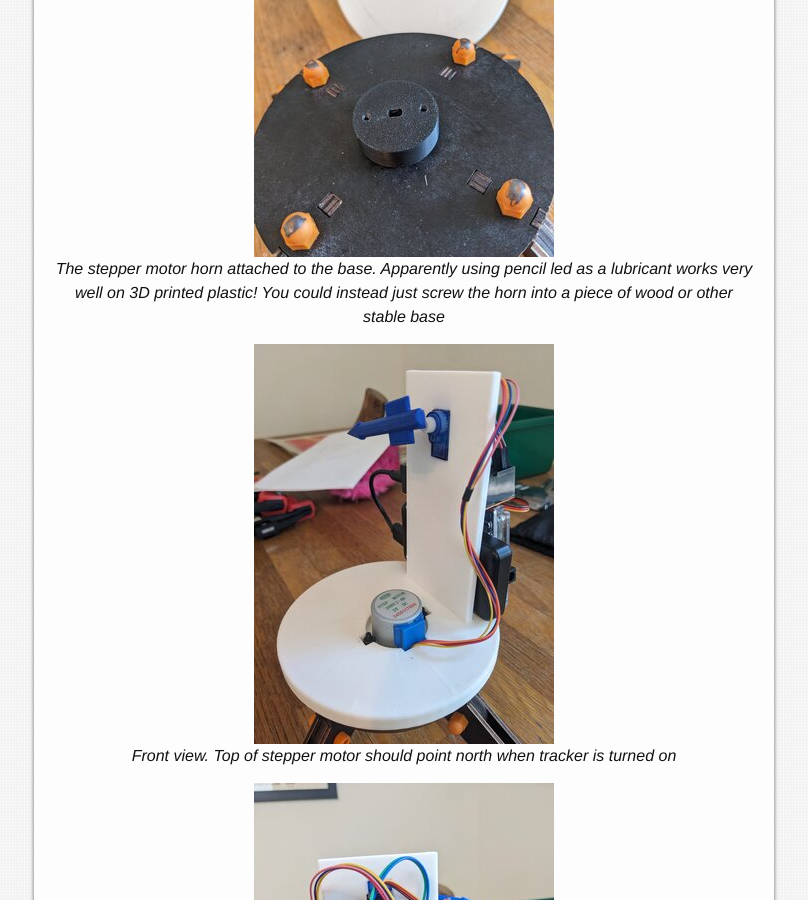
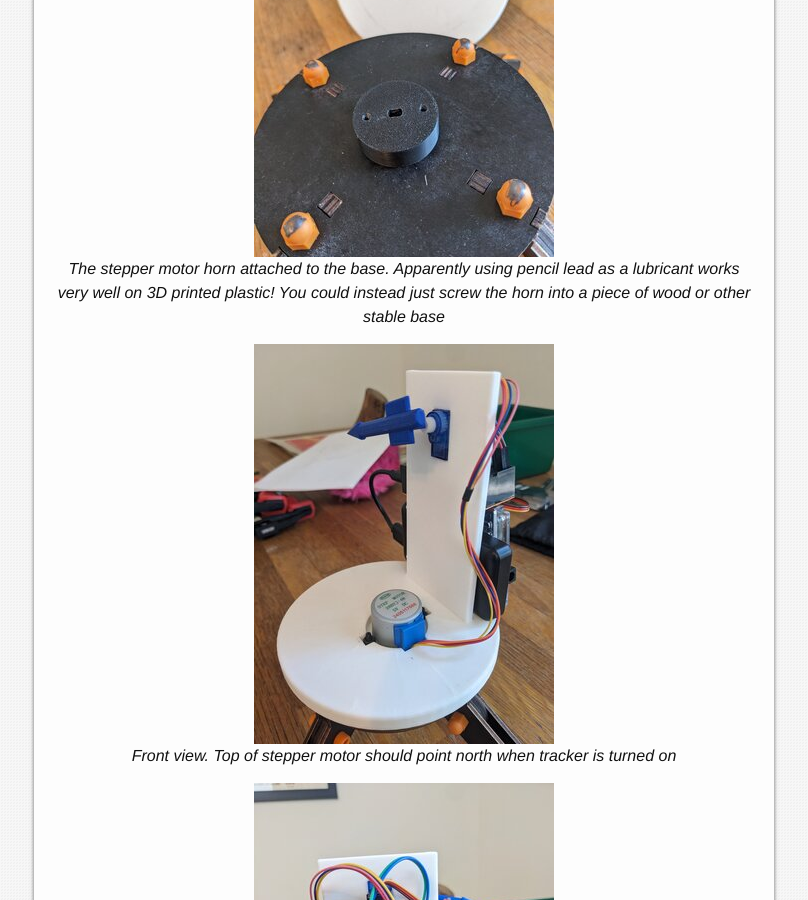
Before and after one commit to proteusvacuum/proteusvacuum.github.io, a Jekyll site: the page built from _posts/2025-04-04-tracking-iss.md, in a window 1280 px wide and 900 px high, scrolled down 6341 px. Shown: the whole window, without its empty margins (236-1044 px from the left). Built offline with Jekyll 4.4.1, drawn with Linux system fonts in a browser that asks for light colours.

Commit message:
Spelling

```diff
--- a/_posts/2025-04-04-tracking-iss.md
+++ b/_posts/2025-04-04-tracking-iss.md
@@ -169,7 +169,7 @@ I stuck all the electronic components to the back in a somewhat arbitrary manner
 
 #### Assembly
 
-![](/assets/images/PXL_20250404_161527666.MP.jpg)*The stepper motor horn attached to the base. Apparently using pencil led as a lubricant works very well on 3D printed plastic! You could instead just screw the horn into a piece of wood or other stable base*
+![](/assets/images/PXL_20250404_161527666.MP.jpg)*The stepper motor horn attached to the base. Apparently using pencil lead as a lubricant works very well on 3D printed plastic! You could instead just screw the horn into a piece of wood or other stable base*
 
 ![](/assets/images/PXL_20250404_161541297.MP.jpg) *Front view. Top of stepper motor should point north when tracker is turned on*
 
```
